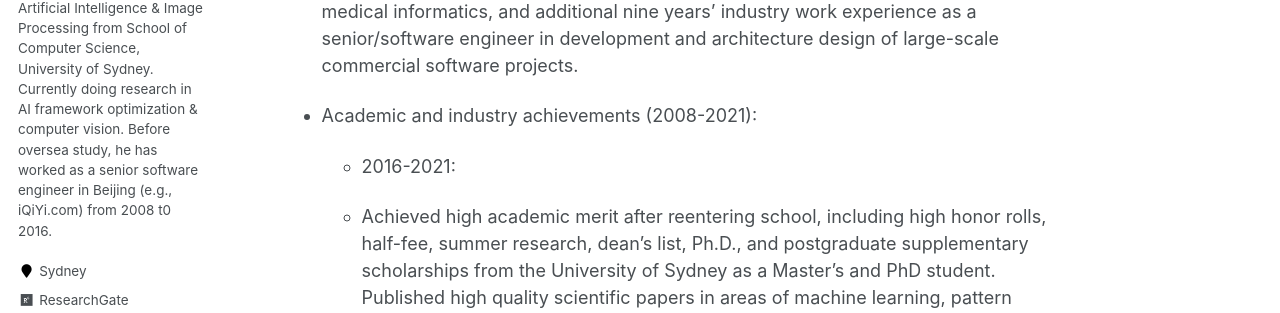
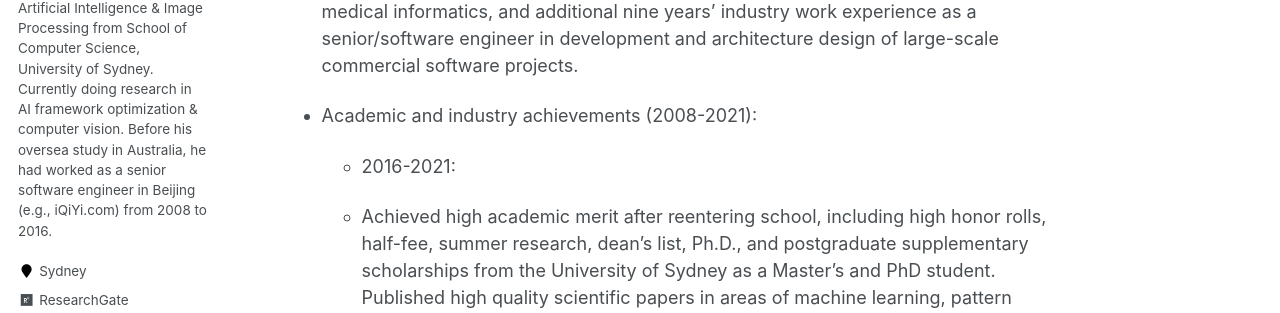
Before and after one commit to guoqingbao/guoqingbao.github.io, a Jekyll site: the page built from _pages/about.md, in a window 1280 px wide. Shown: the part 396-709 px from the top of the page. Built offline with Jekyll 4.4.1, drawn with Linux system fonts in a browser that asks for light colours; some web fonts are replaced; some of the changed text lies outside the part shown.

Commit message:
Update _config.yml

```diff
--- a/_config.yml
+++ b/_config.yml
@@ -11,7 +11,7 @@ locale                   : "en-US"
 title                    : "Guoqing Bao"
 title_separator          : "-"
 name                     : &name "Guoqing Bao"
-description              : &description "Senior staff researcher in Enflame, obtained his PhD in Artificial Intelligence and Image Processing from School of Computer Science, The University of Sydney. Currently doing research in AI framework optimization & computer vision. Before oversea study, he has worked as a senior software engineer in Beijing (e.g., iQiYi.com) from 2008 to 2016."
+description              : &description "Senior staff researcher in Enflame, obtained his PhD in Artificial Intelligence and Image Processing from School of Computer Science, The University of Sydney. Currently doing research in AI framework optimization & computer vision. Before oversea study, he had worked as a senior software engineer in Beijing (e.g., iQiYi.com) from 2008 to 2016."
 url                      : https://guoqingbao.github.io # the base hostname & protocol for your site e.g. "https://mmistakes.github.io"
 baseurl                  : "" # the subpath of your site, e.g. "/blog"
 repository               : "guoqingbao/guoqingbao.github.io"
@@ -83,7 +83,7 @@ analytics:
 author:
   name             : "Guoqing Bao"
   avatar           : "profile.png"
-  bio              : "Senior staff researcher in Enflame, obtained PhD in Artificial Intelligence & Image Processing from School of Computer Science, University of Sydney. Currently doing research in AI framework optimization & computer vision. Before oversea study, he has worked as a senior software engineer in Beijing (e.g., iQiYi.com) from 2008 t0 2016."
+  bio              : "Senior staff researcher in Enflame, obtained PhD in Artificial Intelligence & Image Processing from School of Computer Science, University of Sydney. Currently doing research in AI framework optimization & computer vision. Before his oversea study in Australia, he had worked as a senior software engineer in Beijing (e.g., iQiYi.com) from 2008 to 2016."
   location         : "Sydney"
   employer         :
   pubmed           : "https://www.ncbi.nlm.nih.gov/pubmed/?term=guoqing+bao"
```
